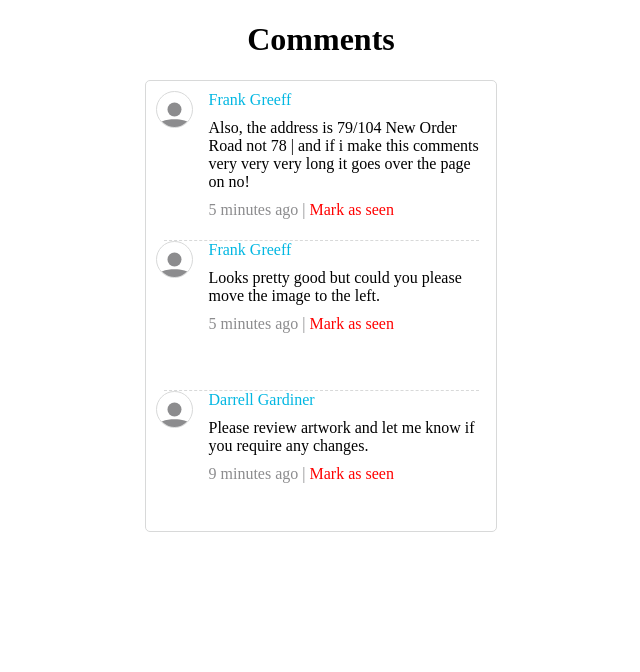
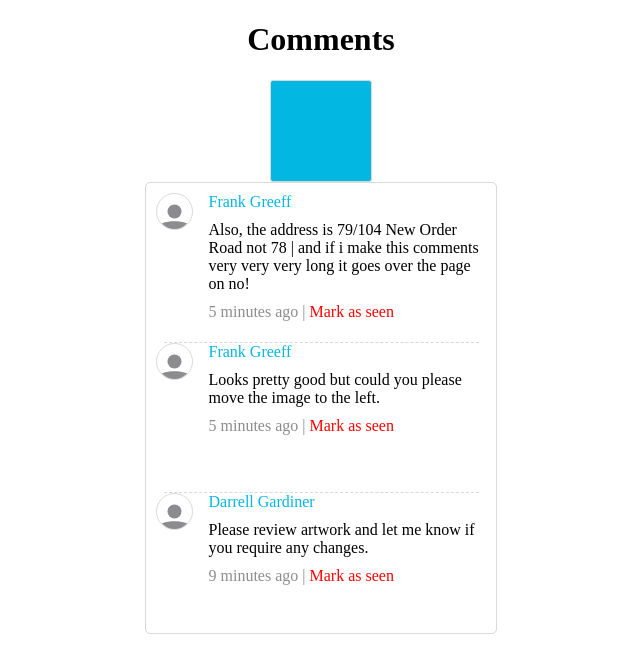
Before and after one commit to Mark-Ball/realhub-react, a React (Create React App) app: page / in a window 1280 px wide. Shown: the top 672 px of the page, without its empty margins (319-959 px from the left). Built offline with nearby package versions, Linux system fonts and the light colour scheme.

Commit message:
added bell icon which is coloured based on whether comments have been seen

```diff
--- a/src/components/App/App.js
+++ b/src/components/App/App.js
@@ -1,6 +1,6 @@
 import React, { useState } from 'react';
 import ArtworkComment from '../ArtworkComments/ArtworkComments';
-import { CommentsContainer } from './styles';
+import { CommentsContainer, Bell } from './styles';
 import portrait from '../../svgs/portrait.svg';
 
 const comments = [
@@ -45,6 +45,7 @@ const App = () => {
   return (
     <>
       <h1 style={{textAlign: 'center'}}>Comments</h1>
+      <Bell blue={seen.includes(false)} />
       <CommentsContainer>
         {comments.sort((a, b) => a.minutesAgo - b.minutesAgo).map((comment, i) => (
           <ArtworkComment
--- a/src/components/App/styles.js
+++ b/src/components/App/styles.js
@@ -2,8 +2,17 @@ import styled from 'styled-components';
 import { COLOURS } from '../../constants';
 
 export const CommentsContainer = styled.div`
-    border: 1px solid ${COLOURS.LINE};
+	border: 1px solid ${COLOURS.LINE};
 	border-radius: 5px;
-    width: 350px;
-    margin: 0 auto;
+	width: 350px;
+	margin: 0 auto;
 `;
+
+export const Bell = styled.div`
+	height: 100px;
+	width: 100px;
+	border: 1px solid ${COLOURS.LINE};
+	border-radius: 3px;
+	margin: 0 auto;
+	background-color: ${props => props.blue && COLOURS.BLUE};
+`;
```
Lines whose indentation alone changed are shown as unchanged.
